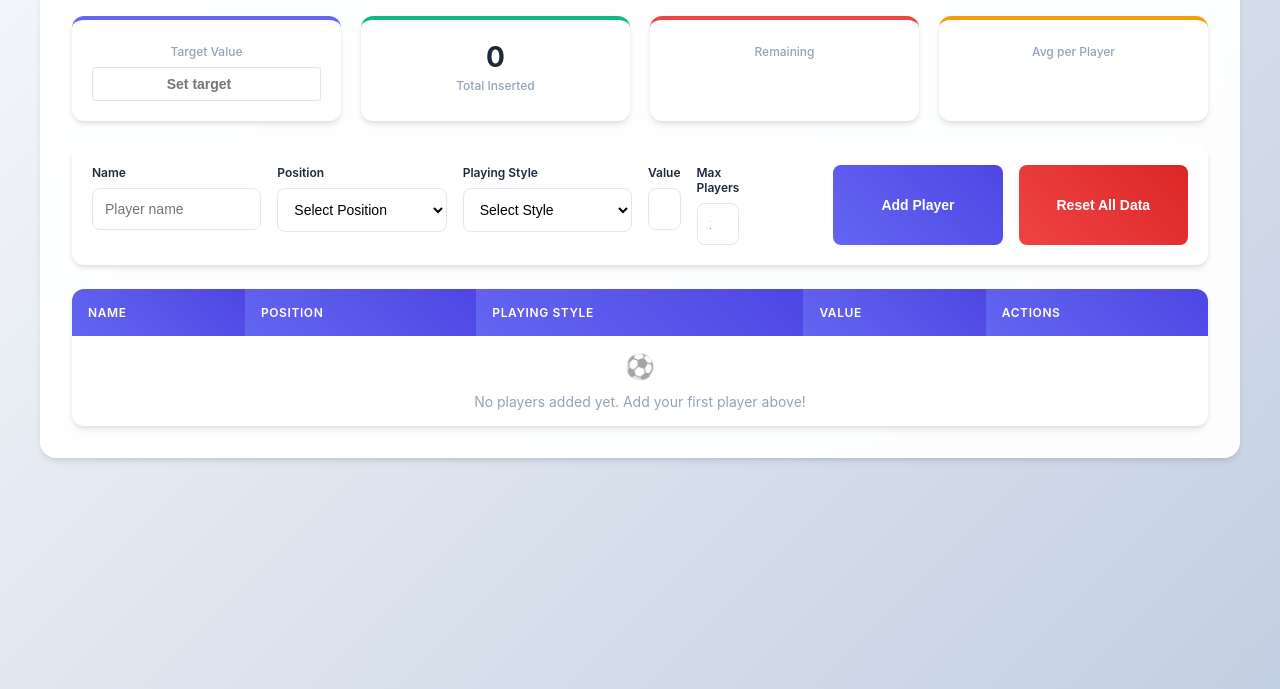
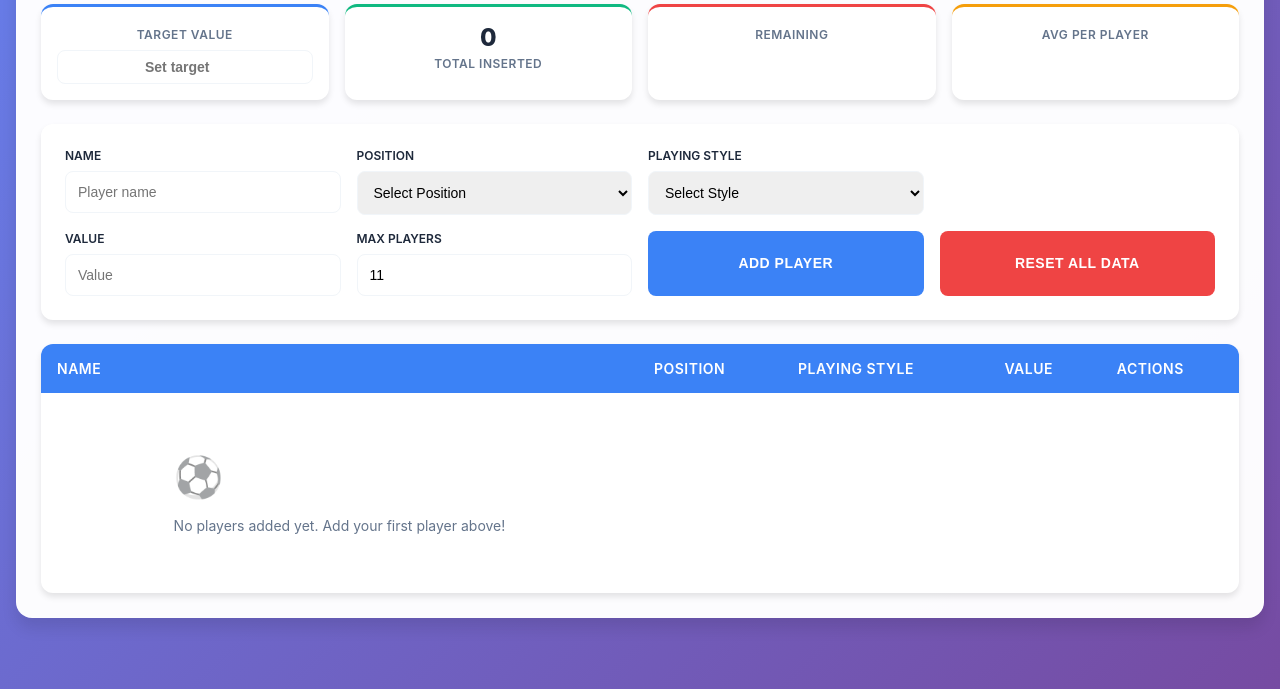
Before and after one commit to shasin549/Player-manager-, a plain HTML site: page index.html in a window 1280 px wide. Shown: the part 111-800 px from the top of the page. Drawn offline with Linux system fonts and the light colour scheme.

Commit message:
Update style.css

```diff
--- a/style.css
+++ b/style.css
@@ -1,13 +1,17 @@
 :root {
-    --primary: #6366f1;
-    --primary-dark: #4f46e5;
+    --primary: #3b82f6;
+    --primary-dark: #2563eb;
+    --primary-light: #dbeafe;
     --secondary: #f59e0b;
     --success: #10b981;
     --danger: #ef4444;
+    --warning: #f59e0b;
     --dark: #1e293b;
     --light: #f8fafc;
-    --gray: #94a3b8;
-    --card-shadow: 0 4px 6px -1px rgba(0, 0, 0, 0.1), 0 2px 4px -1px rgba(0, 0, 0, 0.06);
+    --gray: #64748b;
+    --gray-light: #f1f5f9;
+    --card-shadow: 0 4px 6px rgba(0, 0, 0, 0.1);
+    --card-shadow-lg: 0 10px 15px rgba(0, 0, 0, 0.1);
 }
 
 * {
@@ -16,93 +20,107 @@
     box-sizing: border-box;
 }
 
+html, body {
+    height: 100%;
+    width: 100%;
+}
+
 body {
-    font-family: 'Inter', -apple-system, BlinkMacSystemFont, sans-serif;
-    background: linear-gradient(135deg, #f5f7fa 0%, #c3cfe2 100%);
-    min-height: 100vh;
-    padding: 1rem;
+    font-family: 'Inter', -apple-system, BlinkMacSystemFont, 'Segoe UI', Roboto, sans-serif;
+    background: linear-gradient(135deg, #667eea 0%, #764ba2 100%);
     color: var(--dark);
     font-size: 14px;
+    padding: 1rem;
+    min-height: 100vh;
+    overflow-y: auto;
 }
 
 .container {
-    max-width: 1200px;
+    width: 100%;
+    max-width: 1400px;
     margin: 0 auto;
-    background: rgba(255, 255, 255, 0.95);
+    background: rgba(255, 255, 255, 0.98);
     border-radius: 1rem;
     padding: 1.25rem;
-    box-shadow: var(--card-shadow);
-    backdrop-filter: blur(10px);
+    box-shadow: var(--card-shadow-lg);
+    border: 1px solid rgba(255, 255, 255, 0.2);
+    min-height: 0;
+    overflow: visible;
 }
 
 h1 {
     text-align: center;
-    margin-bottom: 1.5rem;
-    font-size: 1.75rem;
+    margin: 0.5rem 0 1.5rem;
+    font-size: clamp(1.5rem, 3vw, 2rem);
     font-weight: 800;
     background: linear-gradient(45deg, var(--primary), var(--primary-dark));
     -webkit-background-clip: text;
     -webkit-text-fill-color: transparent;
+    line-height: 1.3;
 }
 
 .stats-container {
     display: grid;
-    grid-template-columns: repeat(2, 1fr);
+    grid-template-columns: repeat(auto-fit, minmax(160px, 1fr));
     gap: 1rem;
     margin-bottom: 1.5rem;
+    width: 100%;
 }
 
 .stat-card {
     background: white;
-    color: var(--dark);
     padding: 1rem;
     border-radius: 0.75rem;
     text-align: center;
     box-shadow: var(--card-shadow);
-    border-top: 4px solid var(--primary);
+    border-top: 3px solid var(--primary);
+    transition: transform 0.2s ease;
 }
 
-.stat-card:nth-child(2) {
-    border-top-color: var(--success);
+.stat-card:hover {
+    transform: translateY(-3px);
 }
 
-.stat-card:nth-child(3) {
-    border-top-color: var(--danger);
-}
-
-.stat-card:nth-child(4) {
-    border-top-color: var(--secondary);
-}
+.stat-card:nth-child(2) { border-top-color: var(--success); }
+.stat-card:nth-child(3) { border-top-color: var(--danger); }
+.stat-card:nth-child(4) { border-top-color: var(--secondary); }
 
 .stat-value {
     font-size: 1.5rem;
-    font-weight: 700;
+    font-weight: 800;
     margin-bottom: 0.25rem;
+    color: var(--dark);
 }
 
 .stat-label {
     font-size: 0.75rem;
     color: var(--gray);
-    font-weight: 500;
+    font-weight: 600;
+    text-transform: uppercase;
+    letter-spacing: 0.5px;
+}
+
+.target-input {
+    width: 100%;
+    padding: 0.5rem;
+    margin-top: 0.5rem;
+    border: 1px solid var(--gray-light);
+    border-radius: 0.5rem;
+    text-align: center;
+    font-weight: 700;
 }
 
 .input-section {
     background: white;
-    padding: 1.25rem;
+    padding: 1.5rem;
     border-radius: 0.75rem;
     margin-bottom: 1.5rem;
     box-shadow: var(--card-shadow);
 }
 
 .input-form {
-    display: flex;
-    flex-direction: column;
-    gap: 1rem;
-}
-
-.input-row {
     display: grid;
-    grid-template-columns: repeat(2, 1fr);
+    grid-template-columns: repeat(auto-fit, minmax(150px, 1fr));
     gap: 1rem;
 }
 
@@ -114,185 +132,218 @@ h1 {
 label {
     margin-bottom: 0.5rem;
     font-weight: 600;
+    font-size: 0.75rem;
     color: var(--dark);
-    font-size: 0.75rem;
+    text-transform: uppercase;
 }
 
 input, select {
     padding: 0.75rem;
-    border: 1px solid #e2e8f0;
+    border: 1px solid var(--gray-light);
     border-radius: 0.5rem;
     font-size: 0.875rem;
-    transition: all 0.2s ease;
-    background: white;
     width: 100%;
+    transition: all 0.2s;
 }
 
 input:focus, select:focus {
     outline: none;
     border-color: var(--primary);
-    box-shadow: 0 0 0 3px rgba(99, 102, 241, 0.2);
+    box-shadow: 0 0 0 3px var(--primary-light);
 }
 
 .btn {
-    color: white;
-    border: none;
-    padding: 0.75rem;
+    padding: 0.75rem 1rem;
     border-radius: 0.5rem;
-    cursor: pointer;
     font-size: 0.875rem;
     font-weight: 600;
-    transition: all 0.2s ease;
-    width: 100%;
-    text-align: center;
+    border: none;
+    cursor: pointer;
+    transition: all 0.2s;
+    text-transform: uppercase;
+    letter-spacing: 0.5px;
+}
+
+.btn:hover {
+    transform: translateY(-2px);
+    box-shadow: var(--card-shadow);
 }
 
 .add-btn {
-    background: linear-gradient(45deg, var(--primary), var(--primary-dark));
+    background: var(--primary);
+    color: white;
+}
+
+.add-btn:hover {
+    background: var(--primary-dark);
 }
 
 .reset-btn {
-    background: linear-gradient(45deg, var(--danger), #dc2626);
-    margin-top: 0.5rem;
+    background: var(--danger);
+    color: white;
+}
+
+.reset-btn:hover {
+    background: #dc2626;
 }
 
 .table-container {
     background: white;
     border-radius: 0.75rem;
-    overflow: hidden;
     box-shadow: var(--card-shadow);
-    overflow-x: auto;
+    max-height: 400px;
+    overflow-y: auto;
+    position: relative;
 }
 
 table {
     width: 100%;
     border-collapse: collapse;
-    min-width: 600px;
+}
+
+th, td {
+    padding: 1rem;
+    text-align: left;
+    font-size: 0.875rem;
 }
 
 th {
-    background: linear-gradient(45deg, var(--primary), var(--primary-dark));
+    background: var(--primary);
     color: white;
-    padding: 0.75rem;
-    text-align: left;
     font-weight: 600;
-    font-size: 0.75rem;
+    position: sticky;
+    top: 0;
     text-transform: uppercase;
-    letter-spacing: 0.05em;
+    letter-spacing: 0.5px;
 }
 
-td {
-    padding: 0.75rem;
-    border-bottom: 1px solid #f1f5f9;
-    font-size: 0.875rem;
+tbody tr {
+    border-bottom: 1px solid var(--gray-light);
 }
 
-tr:last-child td {
+tbody tr:last-child {
     border-bottom: none;
+}
+
+tbody tr:hover {
+    background-color: var(--primary-light);
+}
+
+.action-btn {
+    padding: 0.375rem 0.75rem;
+    border-radius: 0.25rem;
+    font-size: 0.75rem;
+    margin-right: 0.5rem;
+    border: none;
+    cursor: pointer;
+    transition: all 0.2s;
+    font-weight: 600;
+}
+
+.action-btn:hover {
+    transform: translateY(-1px);
+    box-shadow: 0 2px 4px rgba(0, 0, 0, 0.1);
+}
+
+.edit-btn {
+    background: var(--warning);
+    color: white;
+}
+
+.delete-btn {
+    background: var(--danger);
+    color: white;
 }
 
 .empty-state {
     text-align: center;
     padding: 2rem;
     color: var(--gray);
+    display: flex;
+    flex-direction: column;
+    justify-content: center;
+    align-items: center;
+    height: 200px;
 }
 
 .empty-state-icon {
-    font-size: 1.5rem;
-    margin-bottom: 0.75rem;
+    font-size: 2.5rem;
+    margin-bottom: 1rem;
     opacity: 0.5;
 }
 
-.target-input {
-    background: rgba(255, 255, 255, 0.9);
-    border: 1px solid rgba(0, 0, 0, 0.1);
-    color: var(--dark);
-    padding: 0.5rem;
-    margin-top: 0.5rem;
-    border-radius: 0.25rem;
-    width: 100%;
-    text-align: center;
-    font-weight: 600;
-    font-size: 0.875rem;
-}
-
-.action-btn {
-    padding: 0.25rem 0.5rem;
-    border-radius: 0.25rem;
-    font-size: 0.75rem;
-    cursor: pointer;
-    border: none;
-    margin-right: 0.25rem;
-}
-
-.edit-btn {
-    background-color: var(--secondary);
-    color: white;
-}
-
-.delete-btn {
-    background-color: var(--danger);
-    color: white;
-}
-
-@media (min-width: 640px) {
+/* Responsive Adjustments */
+@media (max-width: 768px) {
     body {
-        padding: 1.5rem;
-        font-size: 16px;
+        padding: 0.75rem;
+        overflow-x: hidden;
     }
 
     .container {
-        padding: 2rem;
+        padding: 1rem;
+        border-radius: 0.75rem;
     }
 
-    h1 {
-        font-size: 2rem;
-        margin-bottom: 2rem;
+    .stats-container {
+        grid-template-columns: repeat(2, 1fr);
+    }
+
+    .input-form {
+        grid-template-columns: 1fr;
+    }
+
+    .input-row {
+        display: grid;
+        grid-template-columns: 1fr 1fr;
+        gap: 1rem;
+    }
+
+    .table-container {
+        max-height: none;
+        overflow-x: auto;
+    }
+
+    table {
+        display: block;
+        width: 100%;
+        overflow-x: auto;
+        white-space: nowrap;
+    }
+}
+
+@media (min-width: 1024px) {
+    .container {
+        padding: 1.5rem;
     }
 
     .stats-container {
         grid-template-columns: repeat(4, 1fr);
-        gap: 1.25rem;
-    }
-
-    .stat-card {
-        padding: 1.25rem;
-    }
-
-    .stat-value {
-        font-size: 1.75rem;
     }
 
     .input-form {
-        display: grid;
-        grid-template-columns: repeat(3, 1fr);
-        gap: 1rem;
+        grid-template-columns: repeat(4, 1fr);
     }
 
     .input-row {
-        grid-template-columns: repeat(3, 1fr);
-    }
-
-    .add-btn, .reset-btn {
-        margin-top: 0;
-        grid-column: span 1;
-    }
-
-    table {
-        min-width: auto;
-    }
-
-    th, td {
-        padding: 1rem;
+        grid-column: span 2;
+        display: grid;
+        grid-template-columns: 1fr 1fr;
+        gap: 1rem;
     }
 }
 
-@media (min-width: 1024px) {
-    .input-form {
-        grid-template-columns: repeat(6, 1fr);
+/* Animations */
+@keyframes fadeIn {
+    from {
+        opacity: 0;
+        transform: translateY(10px);
     }
-
-    .input-row {
-        grid-template-columns: repeat(6, 1fr);
+    to {
+        opacity: 1;
+        transform: translateY(0);
     }
 }
+
+.stat-card, .input-section, .table-container {
+    animation: fadeIn 0.4s ease-out forwards;
+}
```
